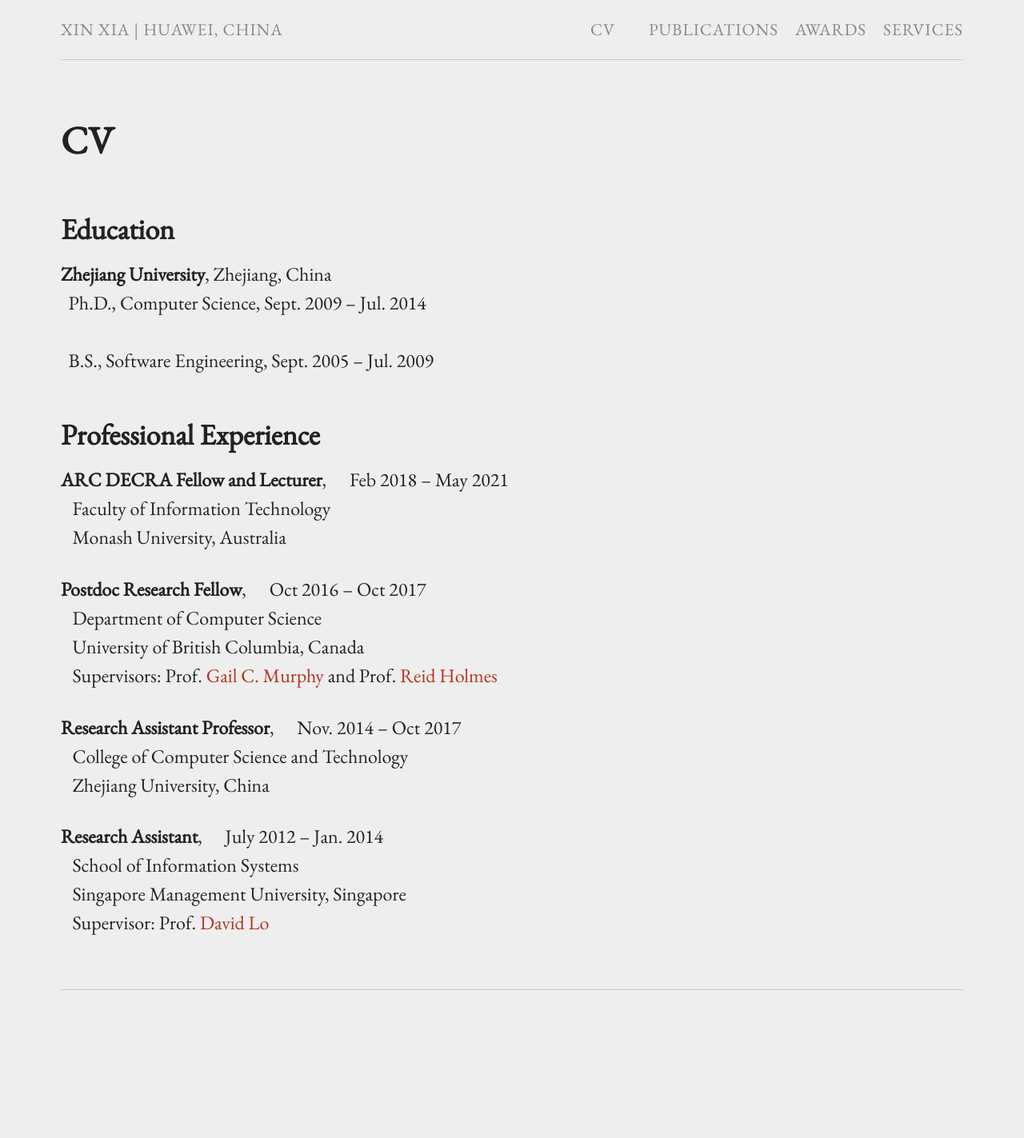
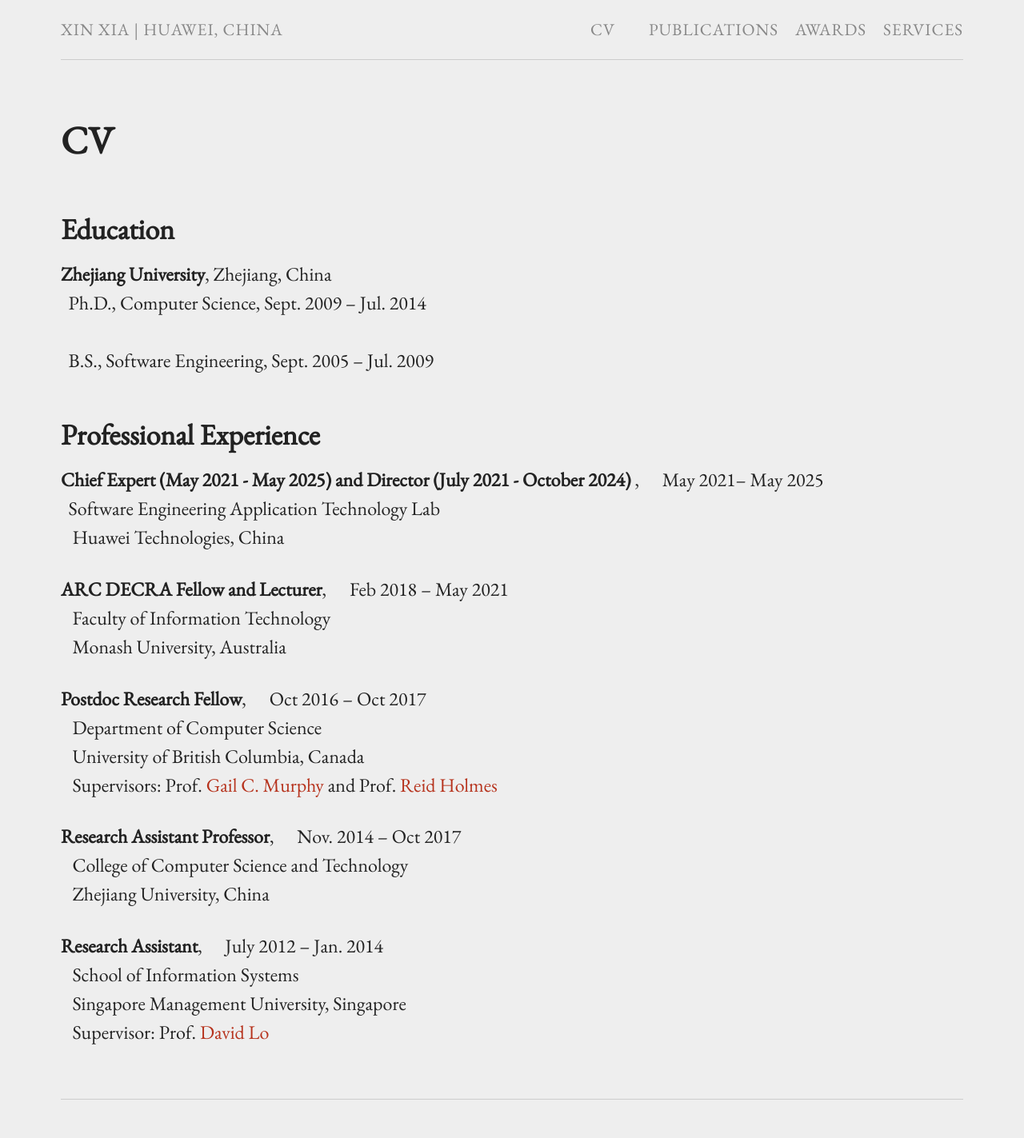
Before and after one commit to xin-xia/xin-xia.github.io, a Jekyll site: the page built from cv.md, in a window 1280 px wide. Shown: the whole page at 80% size. Built offline with Jekyll 4.4.1, drawn with Linux system fonts in a browser that asks for light colours; before the commit the page ends 1286 px from its top, so only the background shows below that.

Commit message:
Update cv.md

```diff
--- a/cv.md
+++ b/cv.md
@@ -13,6 +13,9 @@ permalink: /cv/
 
 ## Professional Experience
 
+<strong> Chief Expert (May 2021 - May 2025) and Director (July 2021 - October 2024) </strong>, &nbsp;&nbsp;&nbsp;&nbsp; May  2021-- May 2025  <br />
+&nbsp;&nbsp;Software Engineering Application Technology Lab  <br />
+&nbsp;&nbsp; Huawei Technologies, China  <br />
 
 <strong> ARC DECRA Fellow and Lecturer</strong>, &nbsp;&nbsp;&nbsp;&nbsp; Feb  2018 -- May 2021  <br />
 &nbsp;&nbsp; Faculty of Information Technology  <br />
```
